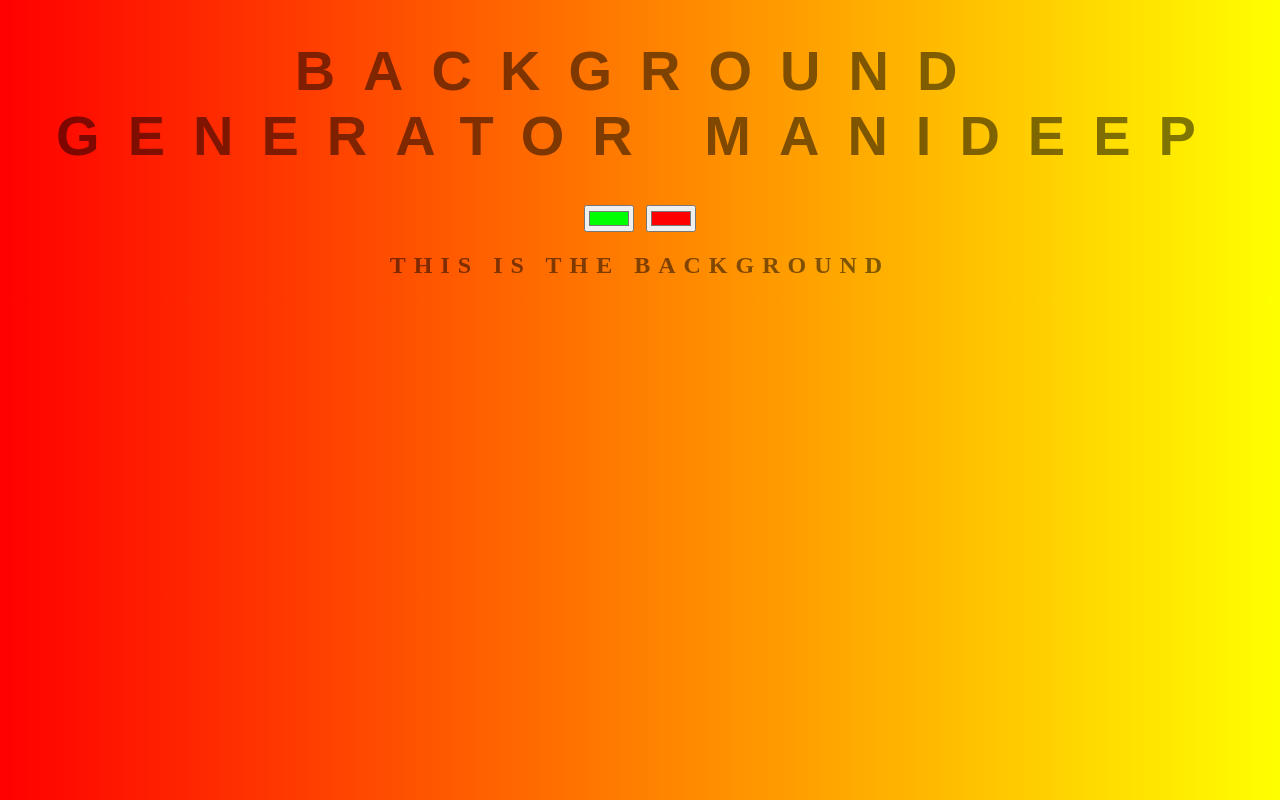
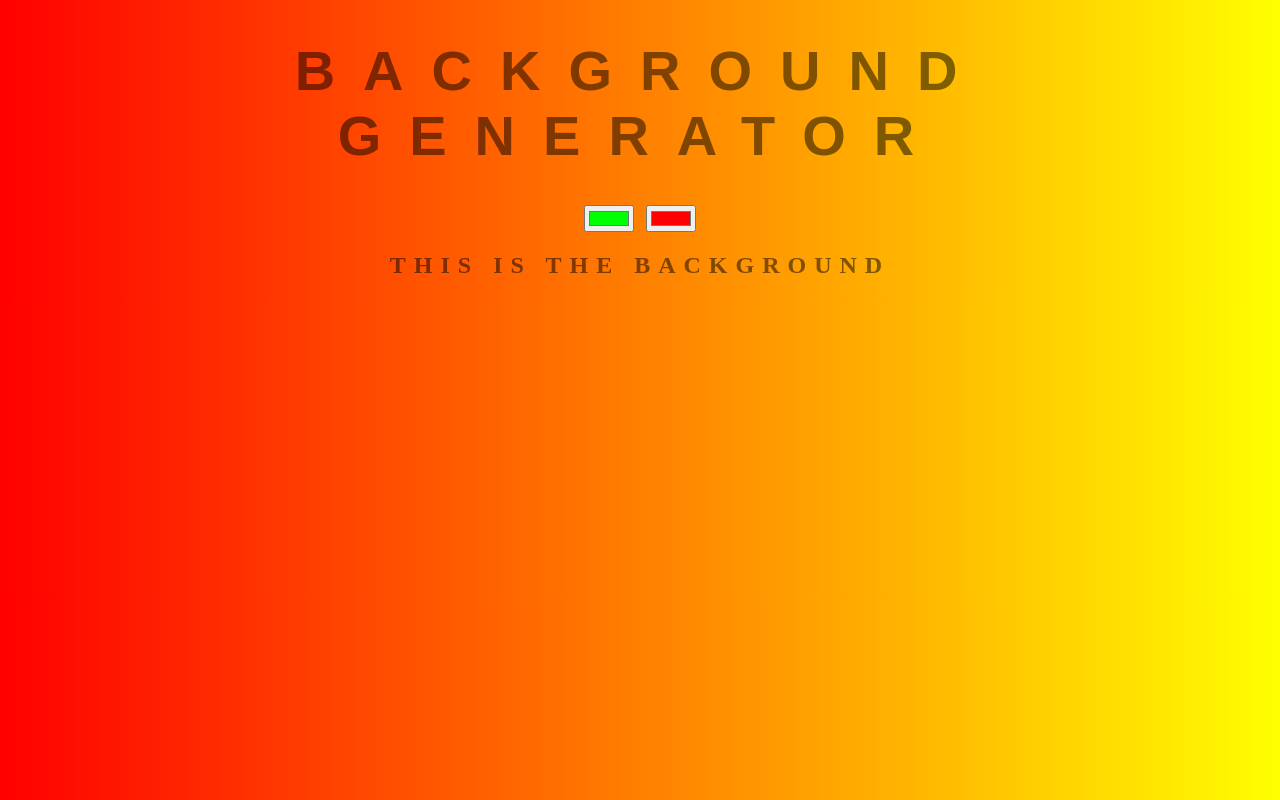
Before and after one commit to ManideepPaul/background-generator, a plain HTML site: page index.html in a window 1280 px wide. Drawn offline with Linux system fonts and the light colour scheme.

Commit message:
reverting back to old title

```diff
--- a/index.html
+++ b/index.html
@@ -5,7 +5,7 @@
 	<link rel="stylesheet" type="text/css" href="style.css">
 </head>
 <body id="gradient">
-<h1>Background Generator Manideep</h1>
+<h1>Background Generator</h1>
 <input class="color1" type="color" name="color1" value="#00ff00">
 <input class="color2" type="color" name="color2" value="#ff0000">
 <h2>This is the background</h2>
```
